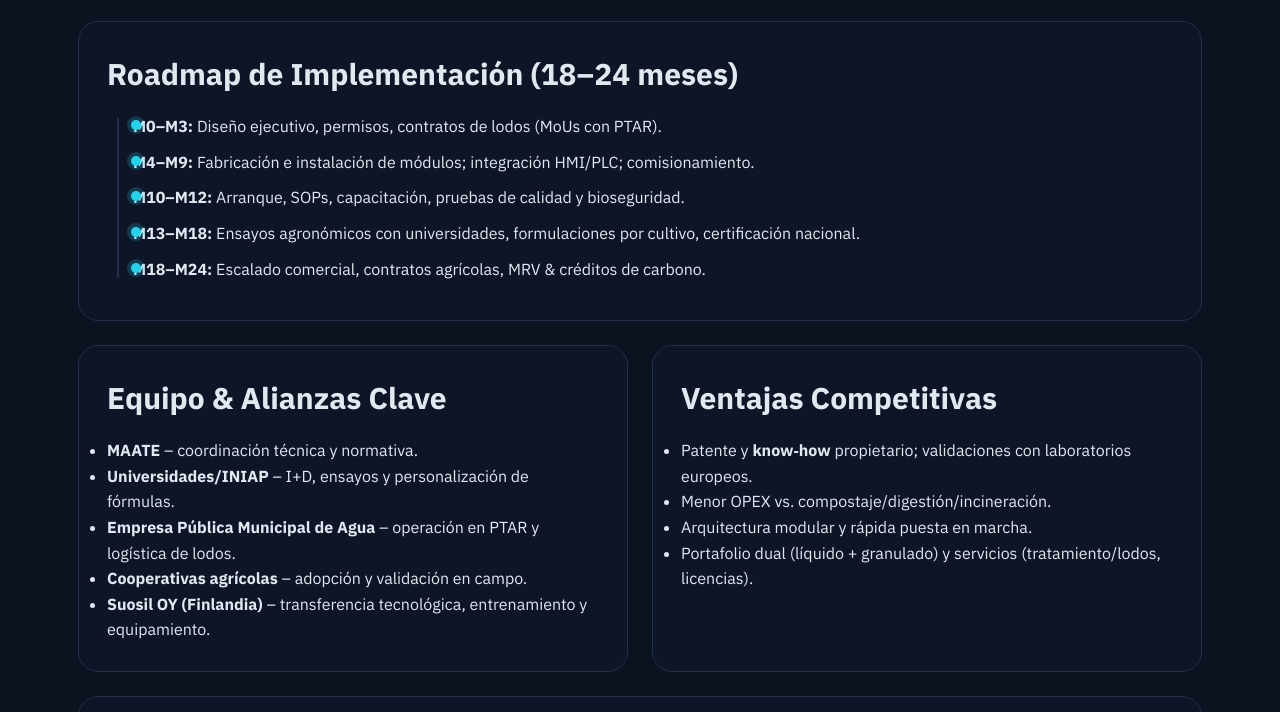
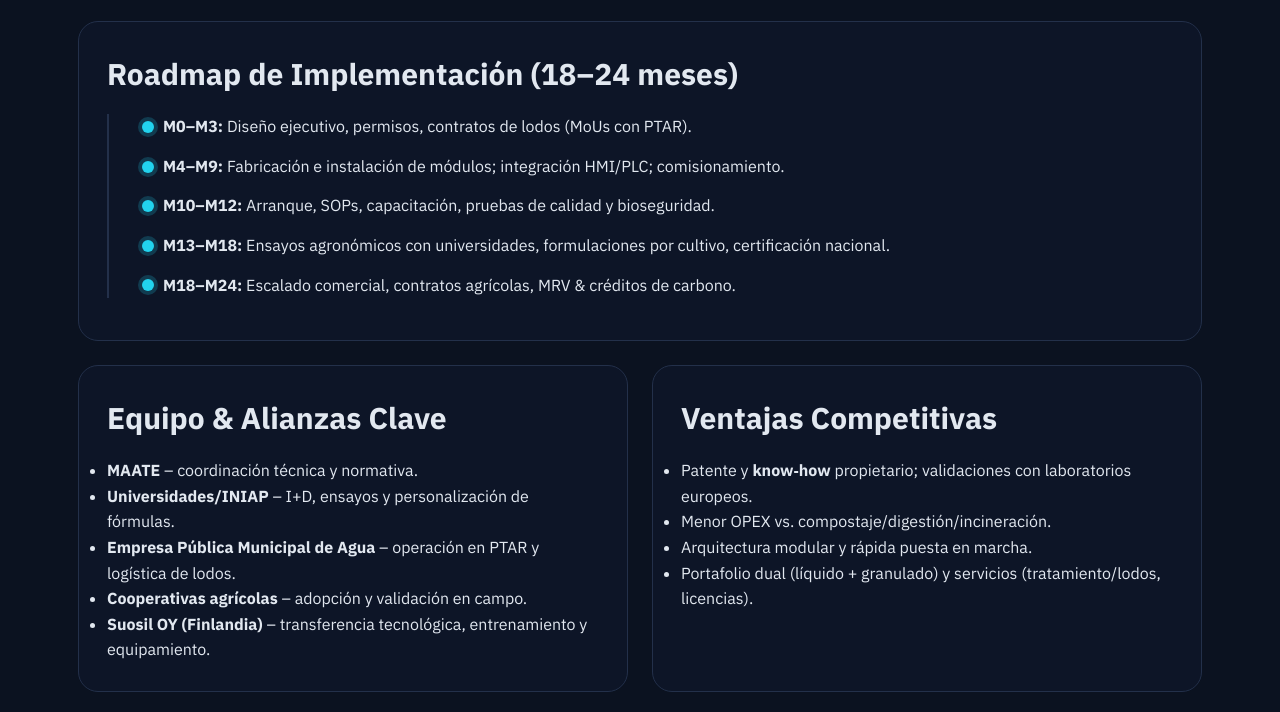
Before and after one commit to fabian0071982/suosil, a plain HTML site: page index.html in a window 1280 px wide. Shown: the part 5101-5813 px from the top of the page. Drawn offline with nearby package versions, Linux system fonts and the light colour scheme.

Commit message:
Update index.html

```diff
--- a/index.html
+++ b/index.html
@@ -82,10 +82,45 @@
   .callout { border-left: 4px solid var(--brand); background: rgba(11,18,32,0.9); padding: 14px 18px; border-radius: 12px; font-size: 15px; line-height: 1.6; margin-top: 10px; }
   .tag { font-size: 12px; color: var(--muted); }
   .pill { display: inline-block; padding: 6px 12px; font-size: 13px; border: 1px solid #334155; border-radius: 9999px; background: rgba(255,255,255,0.05); margin: 4px 6px 0 0; color: var(--muted); }
-    .timeline { position: relative; padding-left: 26px; margin-top: 12px; }
-    .timeline::before { content: ""; position: absolute; left: 10px; top: 4px; bottom: 4px; width: 2px; background: #23304a; }
-    .t-item { position: relative; margin: 10px 0; }
-    .t-item::before { content: ""; position: absolute; left: -2px; top: 6px; width: 10px; height: 10px; background: var(--brand); border-radius: 999px; box-shadow: 0 0 0 4px rgba(34,211,238,.2); }
+
+  /* Timeline corregido */
+
+.timeline {
+  position: relative;
+  padding-left: 40px; /* espacio para el texto */
+  margin-top: 12px;
+}
+
+.timeline::before {
+  content: "";
+  position: absolute;
+  left: 0; /* al borde izquierdo del contenedor */
+  top: 0;
+  bottom: 0;
+  width: 2px;
+  background: #23304a;
+}
+
+.t-item {
+  position: relative;
+  margin: 14px 0;
+  padding-left: 16px; /* espacio entre la línea/círculo y el texto */
+}
+
+.t-item::before {
+  content: "";
+  position: absolute;
+  left: -5px; /* círculo pegado al borde izquierdo */
+  top: 50%;
+  transform: translateY(-50%);
+  width: 12px;
+  height: 12px;
+  background: var(--brand);
+  border-radius: 50%;
+  box-shadow: 0 0 0 4px rgba(34,211,238,.2);
+}
+
+
   .foot { margin: 30px 0 12px; text-align: center; color: #8ea1c1; font-size: 12px; }
   .mono { font-family: ui-monospace, SFMono-Regular, Menlo, Monaco, Consolas, "Courier New", monospace; }
 
@@ -105,6 +140,7 @@
     .callout { font-size: 14px; padding: 12px 14px; }
   }
 </style>
+
 </head>
 <body>
   <div class="container">
@@ -454,27 +490,25 @@
     </a>.
   </p>
 
-  <div style="margin-top: 20px;">
-    <h3>Descargar documentos</h3>
-
+  <div style="margin-top: 20px; display: flex; flex-wrap: wrap; gap: 10px;">
   <a href="https://raw.githubusercontent.com/fabian0071982/suosil/main/files/An%C3%A1lisis_Financiero.pdf"
      target="_blank"
      aria-label="Descargar Análisis Financiero"
-       style="display: inline-block; margin-right: 10px; padding: 10px 20px; background-color: #007bff; color: #fff; text-decoration: none; border-radius: 4px;">
+     style="padding: 10px 20px; background-color: #007bff; color: #fff; text-decoration: none; border-radius: 4px;">
     📊 Análisis Financiero
   </a>
 
   <a href="https://raw.githubusercontent.com/fabian0071982/suosil/main/files/PERFIL_DE_PROYECTO_SUOSIL_Ecuador.pdf"
      target="_blank"
      aria-label="Descargar Perfil de Proyecto"
-       style="display: inline-block; margin-right: 10px; padding: 10px 20px; background-color: #007bff; color: #fff; text-decoration: none; border-radius: 4px;">
+     style="padding: 10px 20px; background-color: #007bff; color: #fff; text-decoration: none; border-radius: 4px;">
     📄 Perfil de Proyecto
   </a>
 
   <a href="https://raw.githubusercontent.com/fabian0071982/suosil/main/files/Propuesta_Obtención_Fertilizante_Orgánico.pdf"
      target="_blank"
      aria-label="Descargar Información de la Tecnología"
-       style="display: inline-block; margin-right: 10px; padding: 10px 20px; background-color: #007bff; color: #fff; text-decoration: none; border-radius: 4px;">
+     style="padding: 10px 20px; background-color: #007bff; color: #fff; text-decoration: none; border-radius: 4px;">
     ⚙️ Información de la Tecnología
   </a>
 </div>
```
Lines whose indentation alone changed are shown as unchanged.
